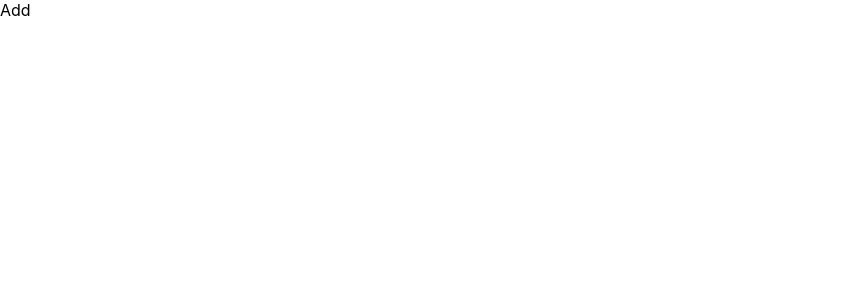
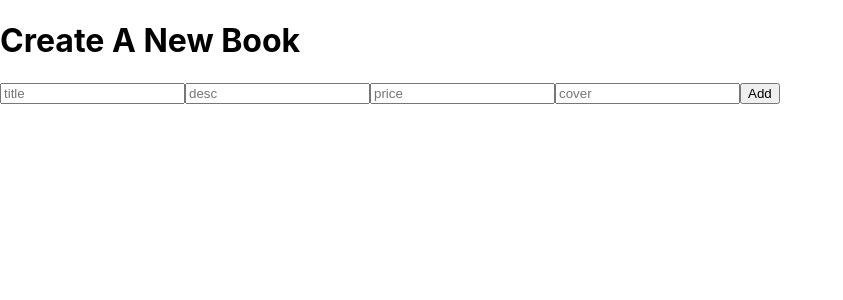
Before and after one commit to gihanthakavishan/Simple_crud_app, a React (Create React App) app in the folder frontend/: page /add in a window 1280 px wide. Shown: the top 300 px of the page, without its empty margins (0-843 px from the left). Built offline with nearby package versions, Linux system fonts and the light colour scheme.

Commit message:
create add books

```diff
--- a/frontend/src/pages/Add.jsx
+++ b/frontend/src/pages/Add.jsx
@@ -1,9 +1,40 @@
-import React from 'react'
+import axios from 'axios';
+import React, { useState } from 'react';
+import { useNavigate } from 'react-router-dom';
 
 const Add = () => {
+    const [book, setBook] = useState({
+        title:"",
+        desc:"",
+        price:null,
+        cover:"",
+    });
+
+    const navigate = useNavigate();
+
+    const handleChange = (e) =>{
+        setBook((prev) => ({...prev, [e.target.name]: e.target.value}));
+    };
+    const handleClick = async (e) =>{
+       e.preventDefault()
+       try {
+         await axios.post("http://localhost:8800/books", book);
+         navigate("/");
+       } catch (err) {
+        console.log(err);
+       }
+    };
+    console.log(book);
   return (
-    <div>Add</div>
-  )
-}
+    <div className='form'>
+        <h1>Create A New Book</h1>
+        <input type='text' placeholder='title' onChange={handleChange} name="title"></input>
+        <input type='text' placeholder='desc' onChange={handleChange} name="desc"></input>
+        <input type='number' placeholder='price' onChange={handleChange} name="price"></input>
+        <input type='text' placeholder='cover' onChange={handleChange} name="cover"></input>
+      <button onClick={handleClick}>Add</button>
+    </div>
+  );
+};
 
-export default Add
+export default Add;
--- a/frontend/src/pages/Books.jsx
+++ b/frontend/src/pages/Books.jsx
@@ -1,5 +1,6 @@
 import React, { useEffect, useState } from 'react'
 import axios from 'axios'
+import { Link } from 'react-router-dom';
 
 const Books = () => {
     const [books,setBooks] = useState([]);
@@ -31,8 +32,9 @@
 
             ))}
         </div>
+        <button><Link to="/add">Add new book</Link></button>
     </div>
-  )
-}
+  );
+};
 
 export default Books;
```
Also changed, not shown: 1 other file (tests, documents, lock files or other folders).
